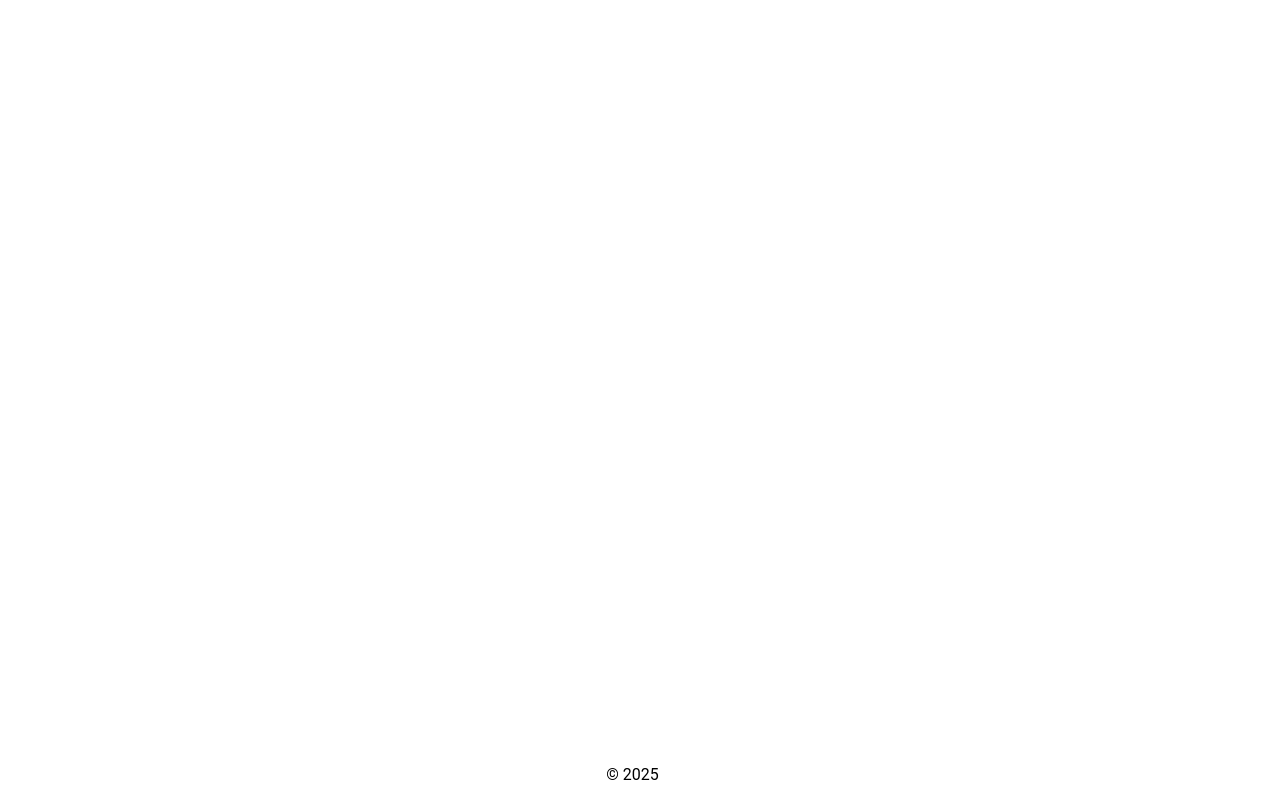
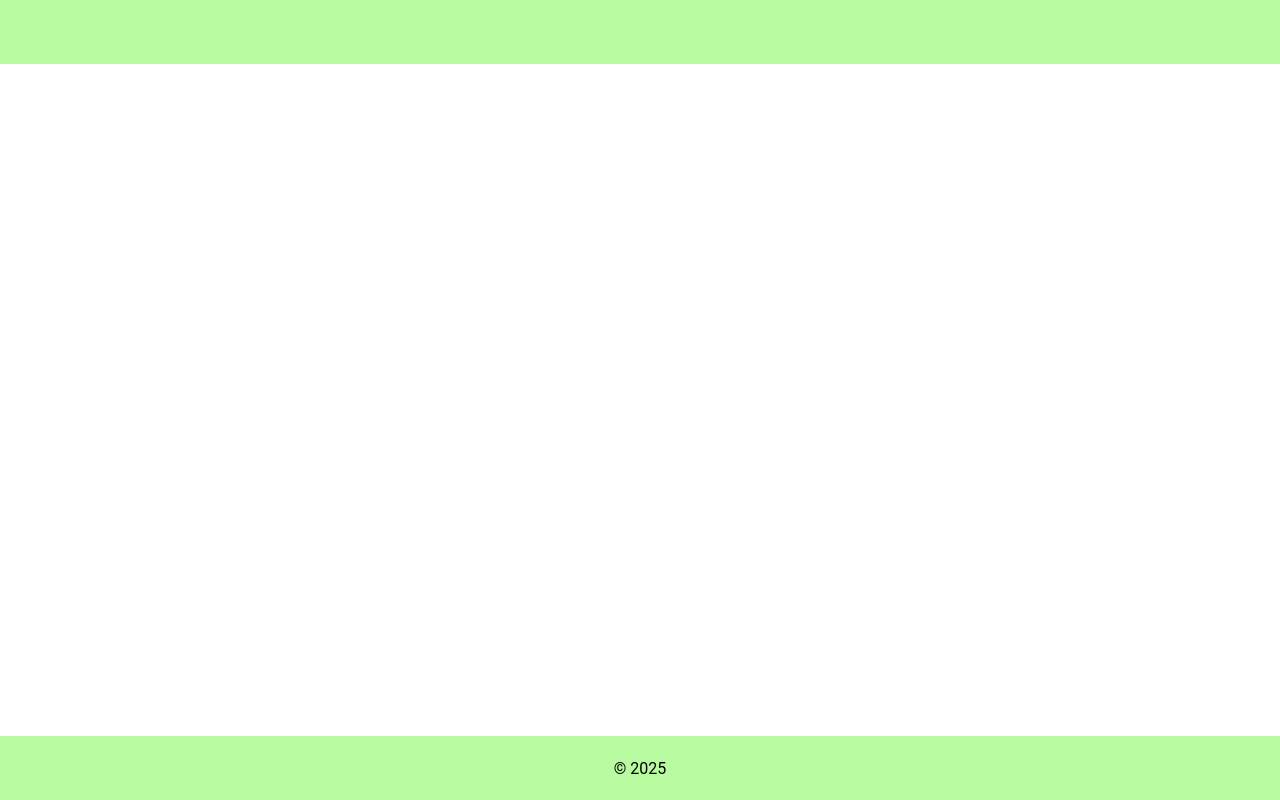
Before and after one commit to alexey-khomenko/m-airsoft-rus, an Astro site: page / in a window 1280 px wide. Built offline with nearby package versions, Linux system fonts and the light colour scheme; Astro itself is replaced by a stand-in of ours.

Commit message:
Restructure layout with fixed header and footer

```diff
--- a/docs/components/footer.css
+++ b/docs/components/footer.css
@@ -1,5 +1,12 @@
 .footer {
+  position: fixed;
+  bottom: 0;
+  left: 0;
+  right: 0;
+  height: var(--footer--h);
   padding-block: 1rem;
+
+  background-color: #B7FAA0;
 
   .footer-copy {
     margin-top: .5rem;
--- a/docs/components/header.css
+++ b/docs/components/header.css
@@ -1,3 +1,10 @@
 .header {
+  position: fixed;
+  top: 0;
+  left: 0;
+  right: 0;
+  height: var(--header--h);
   padding-block: 1rem;
+
+  background-color: #B7FAA0;
 }
--- a/docs/layouts/layout.css
+++ b/docs/layouts/layout.css
@@ -1,5 +1,10 @@
 input {
   font-size: max(16px, 1rem);
+}
+
+:root {
+  --header--h: 64px;
+  --footer--h: 64px;
 }
 
 .layout {
@@ -27,19 +32,19 @@ input {
   }
 }
 
-.page-wrapper {
+.main, .aside {
   container: page-wrapper / inline-size;
+  padding-top: var(--header--h);
+  padding-bottom: var(--footer--h);
+}
+
+.main {
   display: flex;
   flex-flow: column nowrap;
   min-height: 100dvh;
-
-  .main {
-    display: contents;
-  }
 }
 
-.page-backdrop {
-  container: page-wrapper / inline-size;
+.aside {
   position: fixed;
   left: 0;
   right: 0;
--- a/public/components/footer.css
+++ b/public/components/footer.css
@@ -1,5 +1,12 @@
 .footer {
+  position: fixed;
+  bottom: 0;
+  left: 0;
+  right: 0;
+  height: var(--footer--h);
   padding-block: 1rem;
+
+  background-color: #B7FAA0;
 
   .footer-copy {
     margin-top: .5rem;
--- a/public/components/header.css
+++ b/public/components/header.css
@@ -1,3 +1,10 @@
 .header {
+  position: fixed;
+  top: 0;
+  left: 0;
+  right: 0;
+  height: var(--header--h);
   padding-block: 1rem;
+
+  background-color: #B7FAA0;
 }
--- a/public/layouts/layout.css
+++ b/public/layouts/layout.css
@@ -1,5 +1,10 @@
 input {
   font-size: max(16px, 1rem);
+}
+
+:root {
+  --header--h: 64px;
+  --footer--h: 64px;
 }
 
 .layout {
@@ -27,19 +32,19 @@ input {
   }
 }
 
-.page-wrapper {
+.main, .aside {
   container: page-wrapper / inline-size;
+  padding-top: var(--header--h);
+  padding-bottom: var(--footer--h);
+}
+
+.main {
   display: flex;
   flex-flow: column nowrap;
   min-height: 100dvh;
-
-  .main {
-    display: contents;
-  }
 }
 
-.page-backdrop {
-  container: page-wrapper / inline-size;
+.aside {
   position: fixed;
   left: 0;
   right: 0;
--- a/src/layouts/Layout.astro
+++ b/src/layouts/Layout.astro
@@ -18,16 +18,14 @@ const {title, className} = Astro.props;
 </head>
 <body>
 <div id="app">
-  <div class="page-wrapper">
-    <Header/>
-    <main class:list={['main', className]}>
-      <slot/>
-    </main>
-    <Footer/>
-  </div>
-  <div class="page-backdrop" hidden="hidden">
+  <Header/>
+  <main class:list={['main', className]}>
+    <slot/>
+  </main>
+  <aside class:list={['aside', className]} hidden="hidden">
 
-  </div>
+  </aside>
+  <Footer/>
 </div>
 </body>
 </html>
```
Also changed, not shown: docs/index.html (+4 -7 lines).
